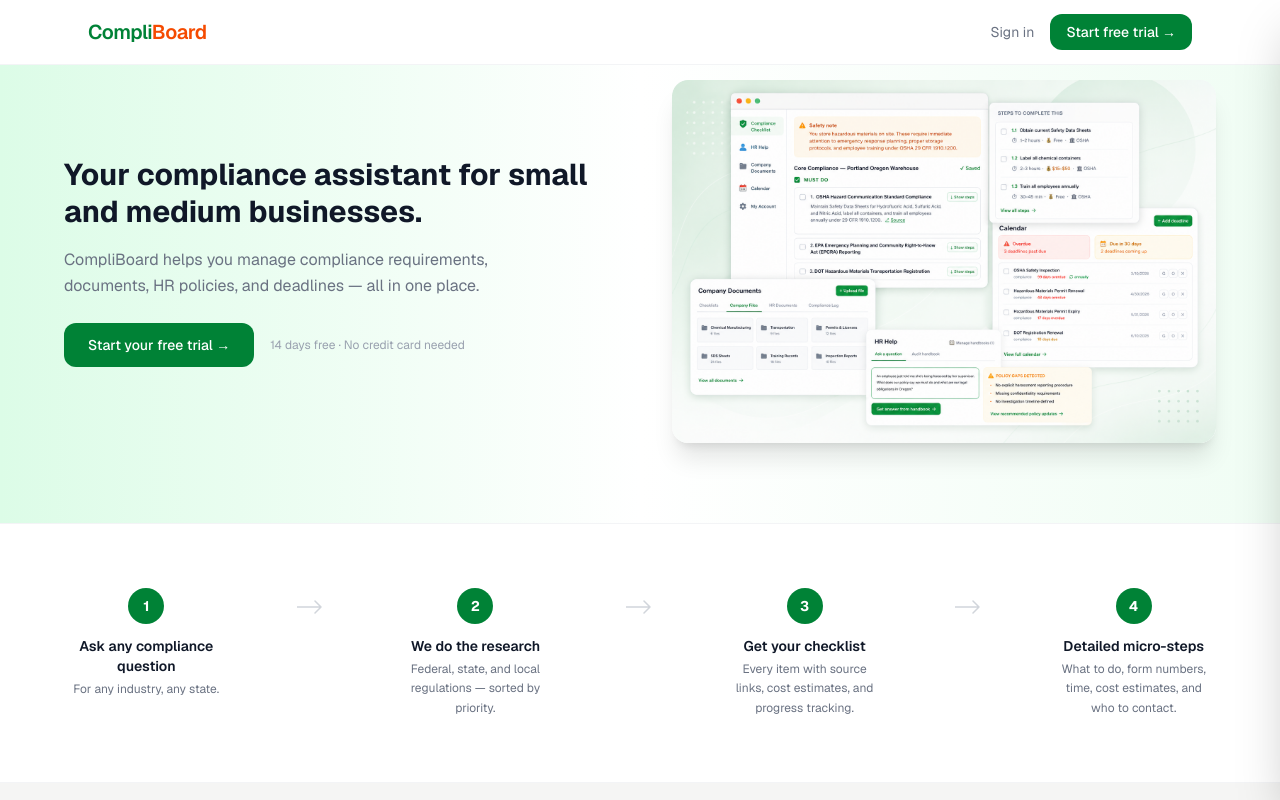
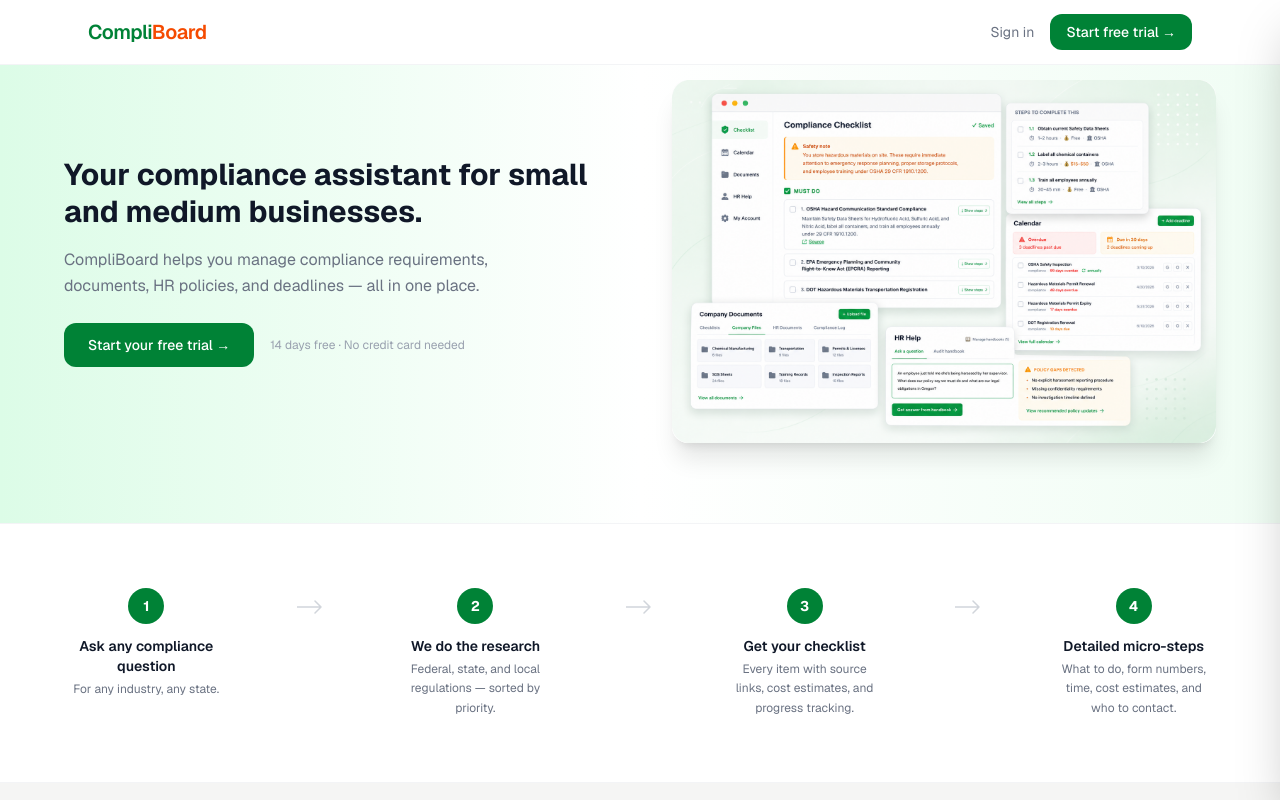
Before and after one commit to bhaskarc-compliboard/compliboard, a Next.js app: page / in a window 1280 px wide. Shown: the top 800 px of the page. Built offline with nearby package versions, Linux system fonts and the light colour scheme.

Commit message:
Homepage: Document Audit rename, HR Policy Assistant fix, remove pricing label

```diff
--- a/app/page.tsx
+++ b/app/page.tsx
@@ -296,7 +296,7 @@
           </div>
 
           <img
-            src="/Hero1.png"
+            src="/Hero2.png"
             alt="CompliBoard product — compliance checklist, document audit, calendar and HR help"
             className="w-full h-auto rounded-2xl shadow-xl"
           />
```
Also changed, not shown: public/Hero2.png (added).
